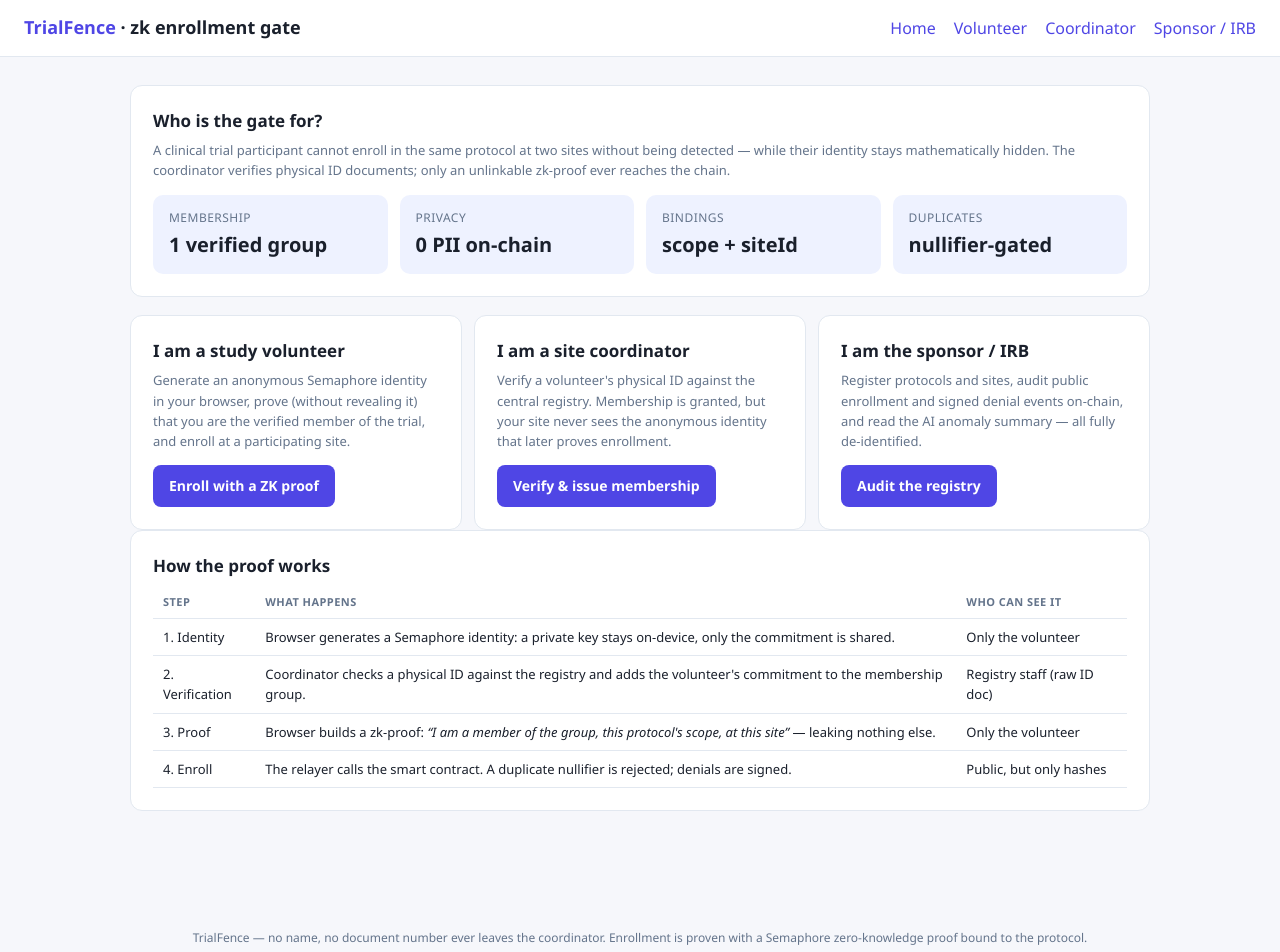
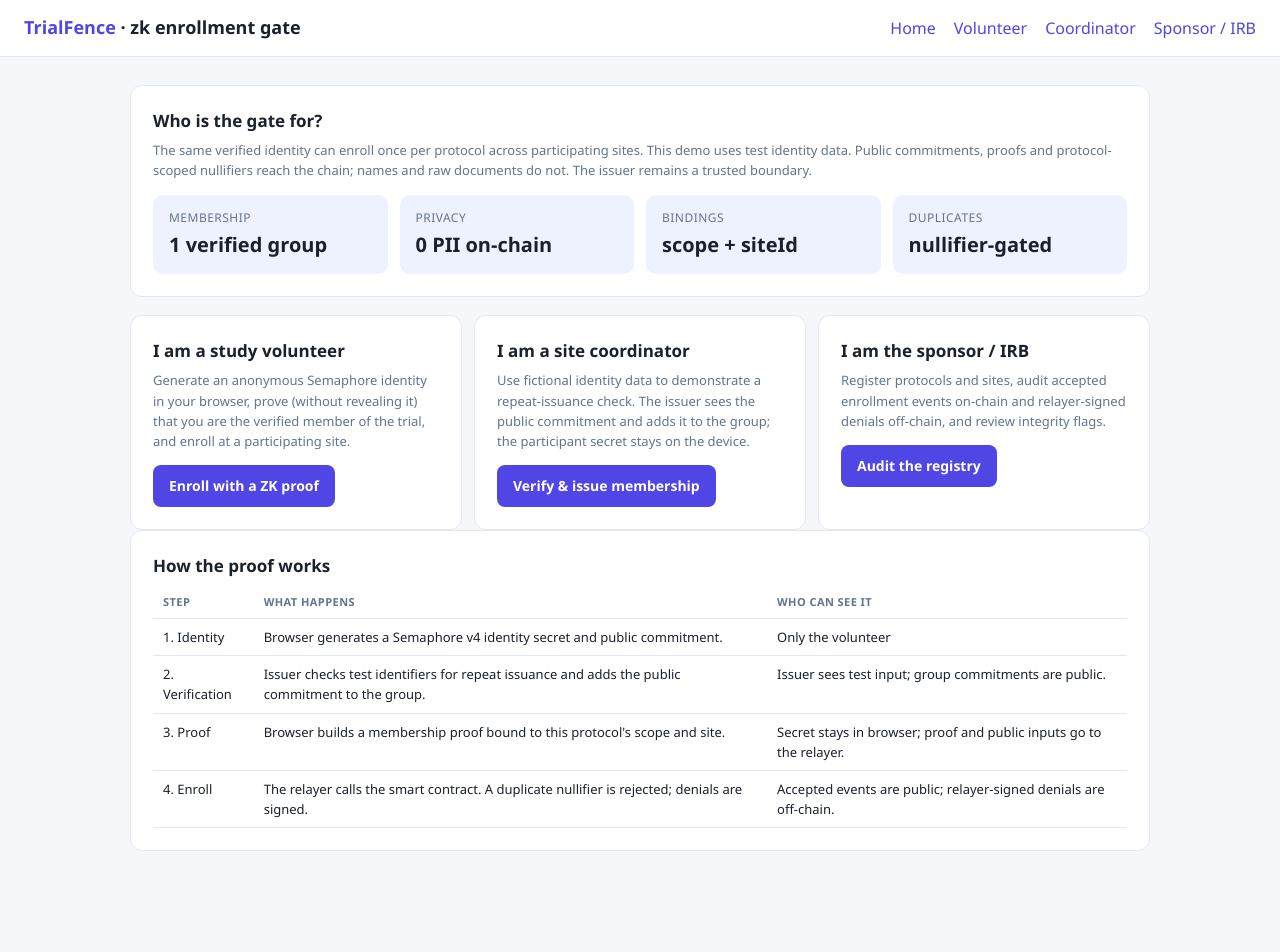
Before and after one commit to alwaysalearner1234/Trial_fence, a Next.js app in the folder web/: page / in a window 1280 px wide. Shown: the top 952 px of the page. Built offline with nearby package versions, Linux system fonts and the light colour scheme.

Commit message:
fix: integrate tested web/src/app changes

```diff
--- a/web/src/app/layout.tsx
+++ b/web/src/app/layout.tsx
@@ -25,8 +25,8 @@
         </header>
         <main>{children}</main>
         <footer className="site">
-          TrialFence — no name, no document number ever leaves the coordinator. Enrollment is proven with a
-          Semaphore zero-knowledge proof bound to the protocol.
+          TrialFence demo - fictional identity data goes to the issuer only. Names and raw identifiers
+          are not stored on-chain. The identity secret stays on the participant device.
         </footer>
       </body>
     </html>
--- a/web/src/app/page.tsx
+++ b/web/src/app/page.tsx
@@ -10,13 +10,13 @@
   {
     href: "/coordinator",
     title: "I am a site coordinator",
-    body: "Verify a volunteer's physical ID against the central registry. Membership is granted, but your site never sees the anonymous identity that later proves enrollment.",
+    body: "Use fictional identity data to demonstrate a repeat-issuance check. The issuer sees the public commitment and adds it to the group; the participant secret stays on the device.",
     cta: "Verify & issue membership",
   },
   {
     href: "/sponsor",
     title: "I am the sponsor / IRB",
-    body: "Register protocols and sites, audit public enrollment and signed denial events on-chain, and read the AI anomaly summary — all fully de-identified.",
+    body: "Register protocols and sites, audit accepted enrollment events on-chain and relayer-signed denials off-chain, and review integrity flags.",
     cta: "Audit the registry",
   },
 ];
@@ -27,9 +27,9 @@
       <section className="card">
         <h2>Who is the gate for?</h2>
         <p className="hint">
-          A clinical trial participant cannot enroll in the same protocol at two sites without being detected —
-          while their identity stays mathematically hidden. The coordinator verifies physical ID documents;
-          only an unlinkable zk-proof ever reaches the chain.
+          The same verified identity can enroll once per protocol across participating sites.
+          This demo uses test identity data. Public commitments, proofs and protocol-scoped nullifiers
+          reach the chain; names and raw documents do not. The issuer remains a trusted boundary.
         </p>
         <div className="grid">
           <div className="stat">
@@ -76,23 +76,23 @@
           <tbody>
             <tr>
               <td>1. Identity</td>
-              <td>Browser generates a Semaphore identity: a private key stays on-device, only the commitment is shared.</td>
+              <td>Browser generates a Semaphore v4 identity secret and public commitment.</td>
               <td>Only the volunteer</td>
             </tr>
             <tr>
               <td>2. Verification</td>
-              <td>Coordinator checks a physical ID against the registry and adds the volunteer&apos;s commitment to the membership group.</td>
-              <td>Registry staff (raw ID doc)</td>
+              <td>Issuer checks test identifiers for repeat issuance and adds the public commitment to the group.</td>
+              <td>Issuer sees test input; group commitments are public.</td>
             </tr>
             <tr>
               <td>3. Proof</td>
-              <td>Browser builds a zk-proof: <em>“I am a member of the group, this protocol&apos;s scope, at this site”</em> — leaking nothing else.</td>
-              <td>Only the volunteer</td>
+              <td>Browser builds a membership proof bound to this protocol&apos;s scope and site.</td>
+              <td>Secret stays in browser; proof and public inputs go to the relayer.</td>
             </tr>
             <tr>
               <td>4. Enroll</td>
               <td>The relayer calls the smart contract. A duplicate nullifier is rejected; denials are signed.</td>
-              <td>Public, but only hashes</td>
+              <td>Accepted events are public; relayer-signed denials are off-chain.</td>
             </tr>
           </tbody>
         </table>
```
